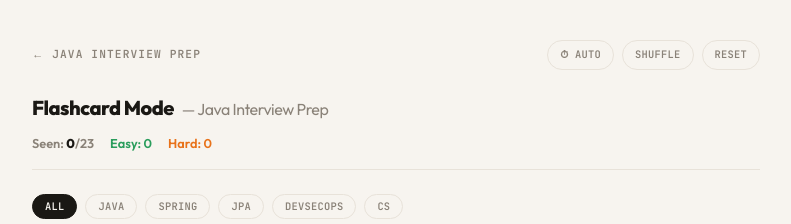
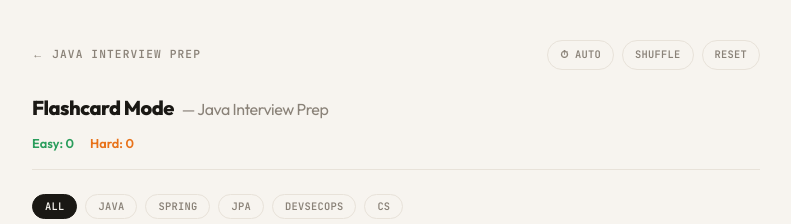
Before and after one commit to nichoblina/kwek-app, a Next.js app: page /decks/builtin-java-spring/flashcards in a window 1280 px wide. Shown: the top 224 px of the page, without its empty margins (244-1035 px from the left). Built offline with nearby package versions, Linux system fonts and the light colour scheme.

Commit message:
chore: fix seen tracking in flashcard mode

```diff
--- a/src/app/decks/[id]/flashcards/page.tsx
+++ b/src/app/decks/[id]/flashcards/page.tsx
@@ -26,7 +26,7 @@ export default function FlashcardsPage({ params }: PageProps) {
   const [autoFlipSeconds, setAutoFlipSeconds] = useState<number | null>(null);
   const [hardOnly, setHardOnly] = useState(false);
 
-  const { progress, rateConfidence, resetProgress } = useFlashcardProgress(id);
+  const { progress, markSeen, rateConfidence, resetProgress } = useFlashcardProgress(id);
 
   function cycleAutoFlip() {
     setAutoFlipSeconds((prev) => {
@@ -62,6 +62,12 @@ export default function FlashcardsPage({ params }: PageProps) {
     }
   }, [filteredCards.length, currentIndex]);
 
+  // Mark card as seen when navigating to it
+  useEffect(() => {
+    const current = filteredCards[currentIndex];
+    if (current) markSeen(current.id);
+  }, [currentIndex, filteredCards]); // eslint-disable-line react-hooks/exhaustive-deps
+
   if (!hydrated) {
     return (
       <div className="max-w-3xl mx-auto px-5 py-10">
@@ -85,7 +91,6 @@ export default function FlashcardsPage({ params }: PageProps) {
 
   const easyCount = Object.values(progress.confidence).filter((v) => v === "easy").length;
   const hardCount = Object.values(progress.confidence).filter((v) => v === "hard").length;
-  const seenCount = progress.seen.length;
 
   function handleCategoryChange(cat: Category | null) {
     setActiveCategory(cat);
@@ -165,9 +170,6 @@ export default function FlashcardsPage({ params }: PageProps) {
 
         {/* Session stats */}
         <div className="flex gap-4 mt-3 flex-wrap">
-          <span className="text-[0.8rem] font-semibold text-muted">
-            Seen: <strong className="text-text-primary">{seenCount}</strong>/{filteredCards.length}
-          </span>
           <span className="text-[0.8rem] font-semibold text-green">
             Easy: {easyCount}
           </span>
```
